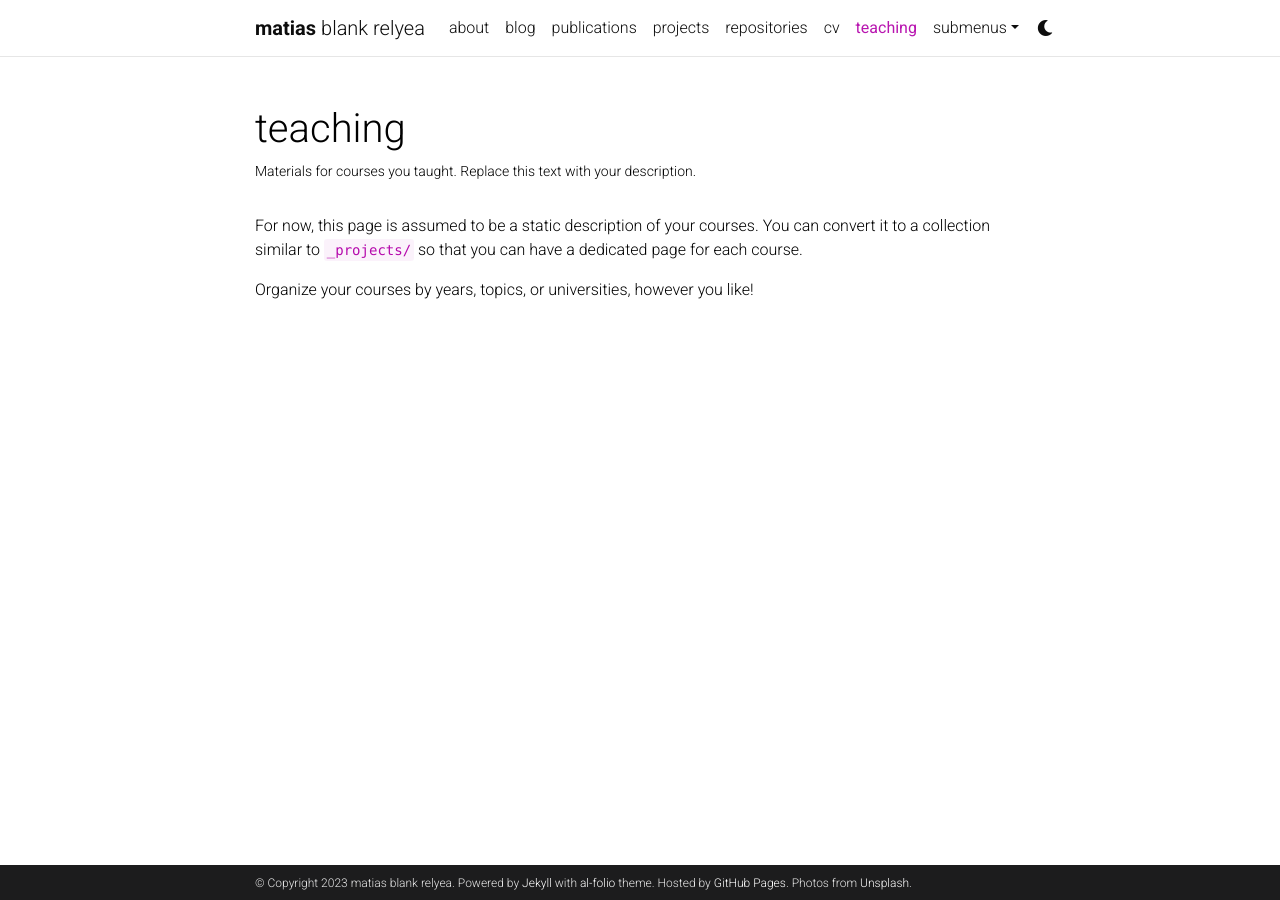
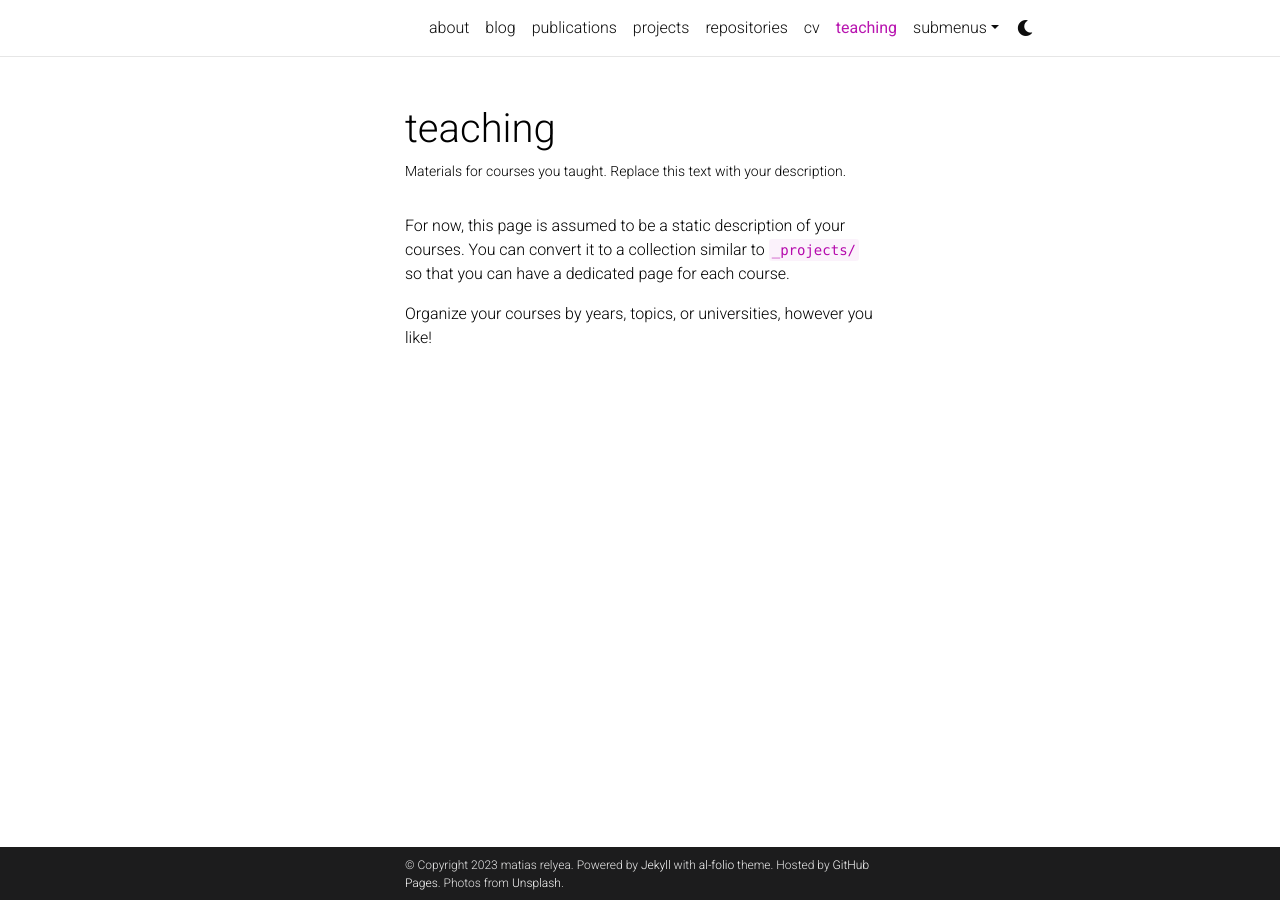
Before and after one commit to Quadcryo/quadcryo, a Jekyll site: the page built from _pages/teaching.md, in a window 1280 px wide. Built offline with Jekyll 4.4.1, drawn with Linux system fonts in a browser that asks for light colours; comment, search, counter and statistics services are not loaded; a style sheet for code colours, icons or effects is not loaded.

Commit message:
Update _config.yml

```diff
--- a/_config.yml
+++ b/_config.yml
@@ -2,9 +2,9 @@
 # Site settings
 # -----------------------------------------------------------------------------
 
-title: blank
+title:
 first_name: matias
-middle_name: blank
+middle_name:
 last_name: relyea
 email: heyanlong@gmail.com
 description: > # the ">" symbol means to ignore newlines until "footer_text:"
@@ -55,7 +55,7 @@ navbar_fixed: true
 footer_fixed: true
 
 # Dimensions
-max_width: 800px
+max_width: 500px
 
 # TODO: add layout settings (single page vs. multi-page)
 
```
